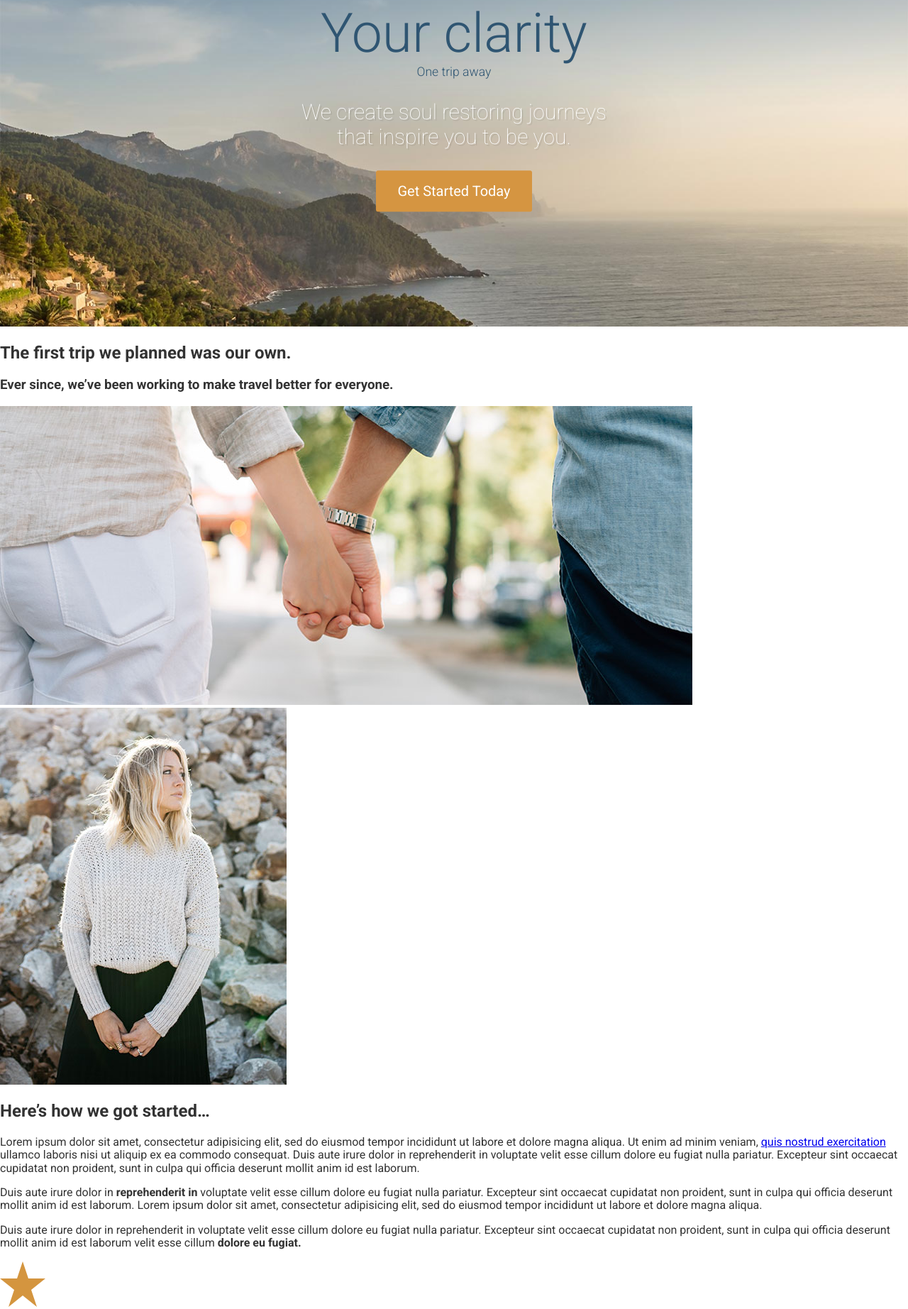
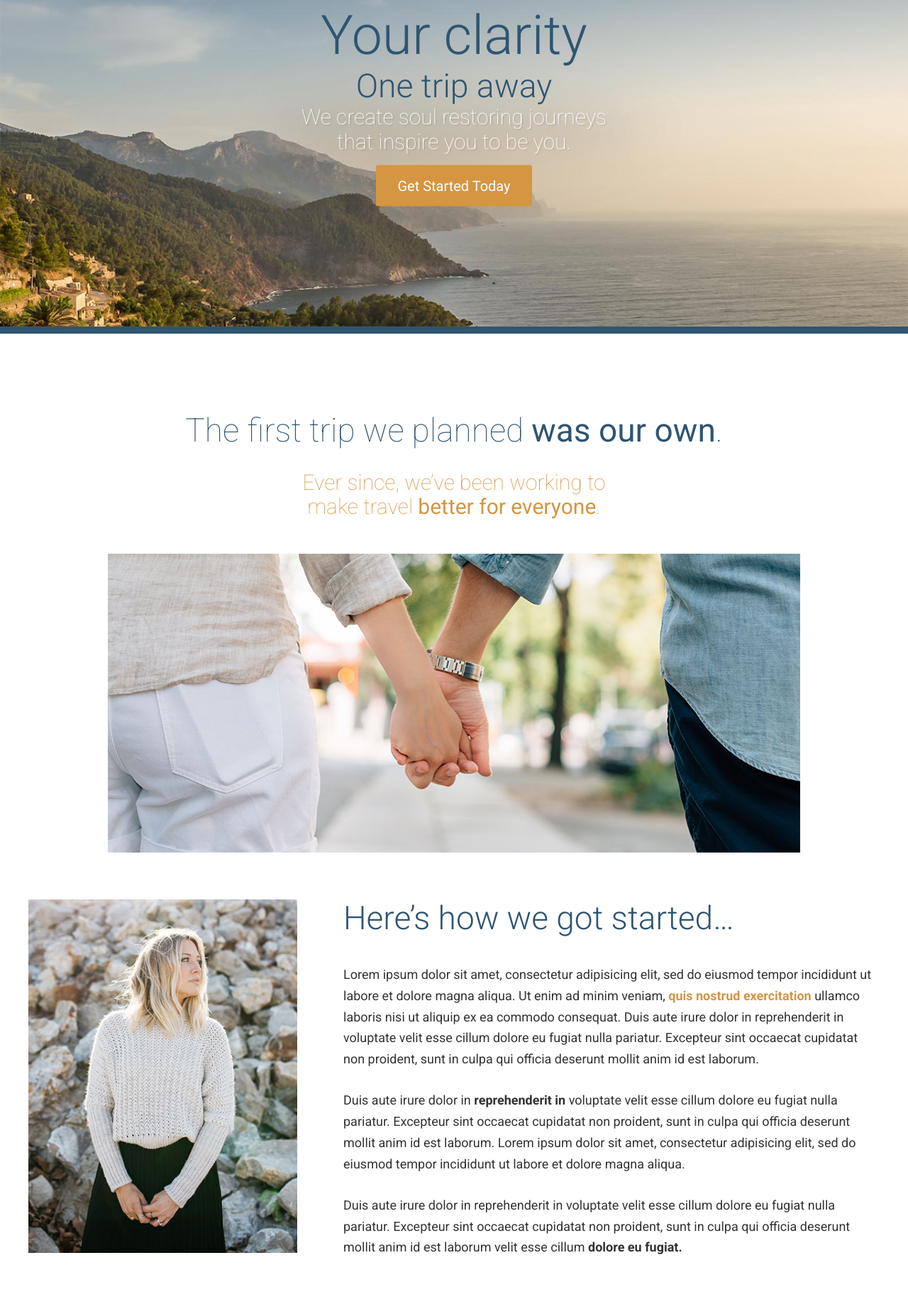
Before and after one commit to locaulker/travelsite, a website: page index.html in a window 1280 px wide. Shown: the part 310-2154 px from the top of the page at 71% size. Drawn offline with Linux system fonts and the light colour scheme.

Commit message:
planned trip and re-useable blocks completed

```diff
--- a/assets/styles/base/_global.scss
+++ b/assets/styles/base/_global.scss
@@ -7,3 +7,12 @@ img {
   max-width: 100%;
   height: auto;
 }
+
+* {
+  box-sizing: border-box;
+}
+
+a {
+  color: $mainOrange;
+  text-decoration: none;
+}
--- a/assets/styles/base/_mixins.scss
+++ b/assets/styles/base/_mixins.scss
@@ -15,3 +15,11 @@
     @content;
   }
 }
+
+@mixin clearfix {
+  &::after {
+    content: "";
+    clear: both;
+    display: table;
+  }
+}
--- a/assets/styles/modules/_btn.scss
+++ b/assets/styles/modules/_btn.scss
@@ -11,7 +11,10 @@
   }
 
   &--large {
-    font-size: 1.25rem;
     padding: 1.1rem 1.9rem;
+
+    @include atSmall {
+      font-size: 1.25rem;
+    }
   }
 }
--- /dev/null
+++ b/assets/styles/modules/_generic-content-container.scss
@@ -0,0 +1,20 @@
+.generic-content-container {
+
+  p {
+    line-height: 1.65;
+
+    &:not(:last-child) {
+      margin: 1.8rem 0;
+    }
+
+    @include atSmall {
+      font-size: 1.125rem;
+    }
+
+  }
+
+  p a {
+    font-weight: 700;
+  }
+
+}
--- /dev/null
+++ b/assets/styles/modules/_headline.scss
@@ -0,0 +1,47 @@
+.headline {
+  font-weight: 300;
+  font-size: 1.7rem; //46px
+  color: $mainBlue;
+
+  @include atSmall {
+    font-size: 2.875rem; //46px
+  }
+
+  &--centered {
+    text-align: center;
+  }
+
+  &--orange {
+    color: $mainOrange;
+  }
+
+  &--small {
+    font-size: 1.2rem;
+
+    @include atSmall {
+      font-size: 1.875rem;
+    }
+  }
+
+  &--narrow {
+    max-width: 31.25rem; //500px
+    margin-left: auto;
+    margin-right: auto;
+  }
+
+  &--light {
+    font-weight: 100;
+  }
+
+  &--b-margin-small {
+    margin-bottom: .5em;
+  }
+
+  &--b-margin-large {
+    margin-bottom: 1.6em;
+  }
+
+  &--no-t-margin {
+    margin-top: 0;
+  }
+}
--- a/assets/styles/modules/_large-hero.scss
+++ b/assets/styles/modules/_large-hero.scss
@@ -1,51 +1,53 @@
 .large-hero {
+  border-bottom: 10px solid $mainBlue;
   position: relative;
+
+  &__image {
+    display: block;
+  }
 
   &__text-content {
     position: absolute;
     top: 50%;
-    left: 50%;
-    transform: translate(-50%, -50%);
-    // width: 100%;
+    left: 0;
+    transform: translateY(-50%);
+    width: 100%;
     text-align: center;
-    // color: $greenColor;
   }
 
   &__title {
     font-weight: 300;
     color: $mainBlue;
-    font-size: 1.1rem;
+    font-size: 2.4rem;
     margin: 0;
 
     @include atSmall {
-      font-size: 2rem;
+      font-size: 4.8rem;
     }
 
-    @include atMedium {
-      font-size: 3.2rem;
-    }
-
-    @include atLarge {
-      font-size: 4.8rem;
-    }
   }
 
   &__subtitle {
     font-weight: 300;
     color: $mainBlue;
-    font-size: 1.1rem;
+    font-size: 1.5rem;
     margin: 0;
 
-    @mixin atSmall {
+    @include atSmall {
       font-size: 2.9rem;
     }
   }
 
   &__description {
     color: #FFF;
-    font-size: 1.875rem;
+    font-size: 1.1rem;
     font-weight: 100;
     text-shadow: 2px 2px 0 rgba(0, 0, 0, .1);
     max-width: 30rem; // 480px
+    margin: auto;
+
+    @include atSmall{
+      font-size: 1.875rem;
+    }
   }
 }
--- /dev/null
+++ b/assets/styles/modules/_page-section.scss
@@ -0,0 +1,12 @@
+.page-section {
+  padding: 1.2rem 0;
+
+  @include atMedium {
+    padding: 4.5rem 0;
+  }
+
+  &--blue {
+    background-color: $mainBlue;
+    color: #fff;
+  }
+}
--- /dev/null
+++ b/assets/styles/modules/_row.scss
@@ -0,0 +1,40 @@
+.row {
+
+  @include clearfix;
+
+  &__b-margin-until-medium {
+    margin-bottom: 1rem;
+  }
+
+  @include atMedium {
+    &--gutters > div {
+
+      &:not(:last-child) {
+        padding-right: 65px;
+      }
+    }
+
+    &__b-margin-until-medium {
+      margin-bottom: 0;
+    }
+
+    &__medium-4 {
+      float: left;
+      width: 33.333333%;
+    }
+
+    &__medium-4--larger {
+      width: 37%;
+    }
+
+    &__medium-8 {
+      float: left;
+      width: 66.666667%;
+    }
+
+    &__medium-4--smaller {
+      width: 63%;
+    }
+  }
+
+}
--- /dev/null
+++ b/assets/styles/modules/_wrapper.scss
@@ -0,0 +1,25 @@
+.wrapper {
+  padding-left: 1.125rem; //18px
+  padding-right: 1.125rem; //18px
+  max-width: 77.25rem; //1236px
+  margin-left: auto;
+  margin-right: auto;
+
+  &--medium {
+    max-width: 976px;
+  }
+
+  .wrapper {
+    padding-left: 0;
+    padding-right: 0;
+  }
+
+  &--b-margin {
+    margin-bottom: 1rem;
+
+    @include atSmall {
+      margin-bottom: 3.875rem;
+    }
+  }
+
+}
--- a/assets/styles/styles.scss
+++ b/assets/styles/styles.scss
@@ -2,10 +2,14 @@
 @import "normalize.css";
 
 // Global
-@import "base/global";
 @import "base/variables";
 @import "base/mixins";
-
-// Other
+@import "base/global";
+// Modules
 @import "modules/large-hero";
 @import "modules/btn";
+@import "modules/wrapper";
+@import "modules/page-section";
+@import "modules/headline";
+@import "modules/row";
+@import "modules/generic-content-container";
--- a/index.html
+++ b/index.html
@@ -30,29 +30,50 @@
       <source srcset="assets/images/hero--large.jpg 1920w, assets/images/hero--large-hi-dpi.jpg 3840w" media="(min-width: 1380px)">
       <source srcset="assets/images/hero--medium.jpg 1380w, assets/images/hero--medium-hi-dpi.jpg 2760w"  media="(min-width: 900px)">
       <source srcset="assets/images/hero--small.jpg 990w, assets/images/hero--small-hi-dpi.jpg 1980w" media="(min-width: 640px)">
-      <img srcset="assets/images/hero--smaller.jpg, 640w, assets/images/hero--smaller-hi-dpi.jpg 1280w" alt="Coastal view of ocean and mountains">
+      <img srcset="assets/images/hero--smaller.jpg, 640w, assets/images/hero--smaller-hi-dpi.jpg 1280w" alt="Coastal view of ocean and mountains" class="large-hero__image">
     </picture>
 
     <div class="large-hero__text-content">
+      <div class="wrapper">
         <h1 class="large-hero__title">Your clarity</h1>
         <h2 class="large-hero__subtitle">One trip away</h2>
         <p class="large-hero__description">We create soul restoring journeys that inspire you to be you.</p>
         <p><a href="#" class="btn btn--orange btn--large">Get Started Today</a></p>
       </div>
     </div>
+  </div>
 
-  <div id="our-beginning">
-    <h2>The first trip we planned was our own.</h2>
-    <h3>Ever since, we&rsquo;ve been working to make travel better for everyone.</h3>
-    <img src="assets/images/first-trip.jpg" alt="Couple walking down a street.">
-    <img src="assets/images/our-start.jpg" alt="Our founder, Jane Doe">
-    <h2>Here&rsquo;s how we got started&hellip;</h2>
+  <div id="our-beginning" class="page-section">
+    <div class="wrapper">
+      <h2 class="headline headline--centered headline--light headline--b-margin-small">The first trip we planned <strong>was our own</strong>.</h2>
+      <h3 class="headline headline--centered headline--orange headline--small headline--narrow headline--light headline--b-margin-large">Ever since, we&rsquo;ve been working to make travel <strong>better for everyone</strong>.</h3>
+      <div class="wrapper wrapper--medium wrapper--b-margin">
+        <img sizes="(min-width: 970px) 976px, 100vw" srcset="assets/images/first-trip-low-res.jpg 565w, assets/images/first-trip.jpg 976w, assets/images/first-trip-hi-dpi.jpg 1952w" alt="Couple walking down a street.">
+      </div>
+
+      <div class="row row--gutters">
+        <div class="row__medium-4 row__medium-4--larger row__b-margin-until-medium">
+          <picture>
+            <source sizes="404px" srcset="assets/images/our-start.jpg 404w, assets/images/our-start-hi-dpi.jpg 808w" media="(min-width: 1200px)">
+            <source sizes="320px" srcset="assets/images/our-start-portrait.jpg 382w, assets/images/our-start-portrait-hi-dpi.jpg 764w" media="(min-width: 800px)">
+            <img srcset="assets/images/our-start-landscape.jpg 800w, assets/images/our-start-landscape-hi-dpi.jpg 1600w" alt="Our founder, Jane Doe">
+          </picture>
+        </div>
+        <div class="row__medium-8 row__medium-4--smaller">
+          <div class="generic-content-container">
+            <h2 class="headline headline--no-t-margin">Here&rsquo;s how we got started&hellip;</h2>
             <p>Lorem ipsum dolor sit amet, consectetur adipisicing elit, sed do eiusmod tempor incididunt ut labore et dolore magna aliqua. Ut enim ad minim veniam, <a href="#">quis nostrud exercitation</a> ullamco laboris nisi ut aliquip ex ea commodo consequat. Duis aute irure dolor in reprehenderit in voluptate velit esse cillum dolore eu fugiat nulla pariatur. Excepteur sint occaecat cupidatat non proident, sunt in culpa qui officia deserunt mollit anim id est laborum.</p>
             <p>Duis aute irure dolor in <strong>reprehenderit in</strong> voluptate velit esse cillum dolore eu fugiat nulla pariatur. Excepteur sint occaecat cupidatat non proident, sunt in culpa qui officia deserunt mollit anim id est laborum. Lorem ipsum dolor sit amet, consectetur adipisicing elit, sed do eiusmod tempor incididunt ut labore et dolore magna aliqua.</p>
             <p>Duis aute irure dolor in reprehenderit in voluptate velit esse cillum dolore eu fugiat nulla pariatur. Excepteur sint occaecat cupidatat non proident, sunt in culpa qui officia deserunt mollit anim id est laborum velit esse cillum <strong>dolore eu fugiat.</strong></p>
           </div>
+        </div>
+      </div>
 
-  <div id="features">
+    </div>
+  </div>
+
+  <div id="features" class="page-section page-section--blue">
+    <div class="wrapper">
       <img src="assets/images/icons/star.svg">
       <h2>Our Features</h2>
 
@@ -71,6 +92,7 @@
       <img src="assets/images/icons/fire.svg">
       <h3>Survival Kit</h3>
       <p>Everytime you book an escape with us we send you a survival kit with the finest materials. The kit will allow you to setup a tent, start a fire, scratch your own back and lower your taxes.</p>
+    </div>
   </div>
 
   <div id="testimonials">
```
Also changed, not shown: temp/styles/styles.css. Lines whose indentation alone changed are shown as unchanged.
